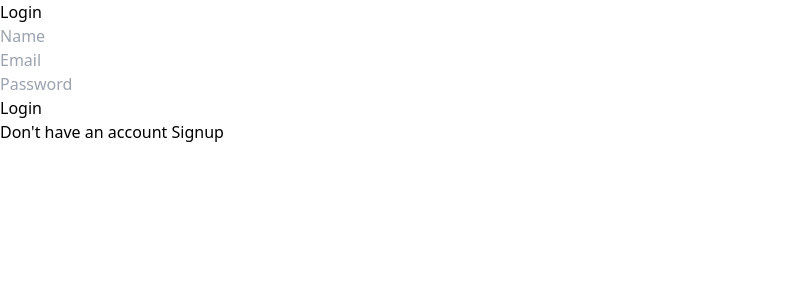
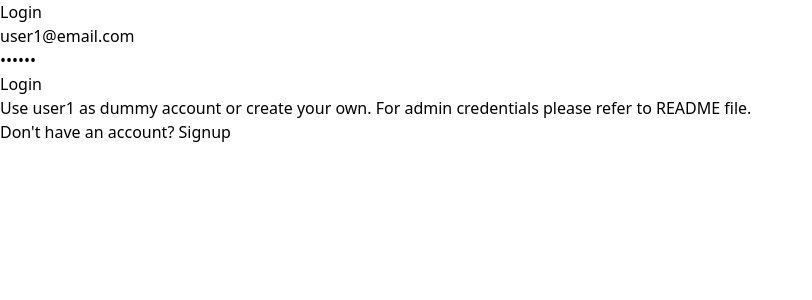
Before and after one commit to Jitesh7891/ChicCart, a React (Vite) app: page /login in a window 1280 px wide. Shown: the top 300 px of the page, without its empty margins (0-812 px from the left). Built offline with nearby package versions, Linux system fonts and the light colour scheme; no server answers.

Commit message:
Add login protection for routes and minor updates.

```diff
--- a/src/App.jsx
+++ b/src/App.jsx
@@ -1,5 +1,5 @@
-import { BrowserRouter as Router, Routes, Route } from 'react-router-dom';
-import './App.css'
+import { BrowserRouter as Router, Routes, Route, Navigate } from 'react-router-dom';
+import './App.css';
 import Home from './pages/home/Home';
 import Cart from './pages/cart/Cart';
 import Dashboard from './pages/admin/dashboard/Dashboard';
@@ -11,37 +11,83 @@ import Signup from './pages/registration/Signup';
 import ProductInfo from './pages/productinfo/ProductInfo';
 import AddProduct from './pages/admin/pages/AddProduct';
 import UpdateProduct from './pages/admin/pages/UpdateProduct';
-import { ToastContainer } from 'react-toastify';
+import {ToastContainer } from 'react-toastify';
 import 'react-toastify/dist/ReactToastify.css';
 
 function App() {
-
   return (
     <MyState>
-
       <Router>
         <Routes>
-            <Route path="/" element={<Home/>} />
-            <Route path="/order" element={<Order/>} />
-            <Route path="/dashboard" element={<Dashboard/>} />
-            <Route path="/cart" element={<Cart/>} />
-            <Route path="/login" element={<Login/>} />
-            <Route path="/signup" element={<Signup/>} />
-            <Route path="/productinfo/:id" element={<ProductInfo/>} />
-            <Route path="/addproduct" element={<AddProduct/>} />
-            <Route path="/updateproduct" element={<UpdateProduct/>} />
-            <Route path="/*" element={<Nopage/>} />
+          <Route path="/" element={<Home />} />
+          <Route path="/order" element={
+            <ProtectedRoute>
+              <Order />
+            </ProtectedRoute>
+          } />
+          <Route path="/cart" element={<Cart />} />
+          <Route path="/dashboard" element={
+            <ProtectedRouteForAdmin>
+              <Dashboard />
+            </ProtectedRouteForAdmin>
+          } />
+          <Route path="/productinfo" element={<ProductInfo />} />
+          <Route path="/login" element={
+            <OnlyNonLoggedInRoute>
+              <Login />
+            </OnlyNonLoggedInRoute>
+            } />
+          <Route path="/signup" element={
+            <OnlyNonLoggedInRoute>
+              <Signup />
+            </OnlyNonLoggedInRoute>
+            } />
+          <Route path="/addproduct" element={
+            <ProtectedRouteForAdmin>
+              <AddProduct />
+            </ProtectedRouteForAdmin>
+          } />
+          <Route path="/updateproduct" element={
+            <ProtectedRouteForAdmin>
+              <UpdateProduct />
+            </ProtectedRouteForAdmin>
+          } />
+          <Route path="/*" element={<Nopage />} />
         </Routes>
         <ToastContainer
           position="top-right"
-  autoClose={5000} // Set appropriate timing
+          autoClose={3000}
           hideProgressBar={false}
         />
-
       </Router>
-
     </MyState>
-  )
+  );
 }
 
-export default App
+export default App;
+
+export const OnlyNonLoggedInRoute = ({ children }) => {
+  if (localStorage.getItem('user')) {
+    return <Navigate to="/" />;
+  } else {
+    return children;
+  }
+};
+
+export const ProtectedRoute = ({ children }) => {
+  if (localStorage.getItem('user')) {
+    return children;
+  } else {
+    return <Navigate to="/login" />;
+  }
+};
+
+export const ProtectedRouteForAdmin = ({ children }) => {
+  const currentUser = JSON.parse(localStorage.getItem('user'));
+  if (currentUser && currentUser.user.email === 'admin@email.com') {
+    return children;
+  } else {
+    toast.error("no")
+    return (<Navigate to="/" />);
+  }
+};
--- a/src/components/productcard/ProductCard.jsx
+++ b/src/components/productcard/ProductCard.jsx
@@ -7,9 +7,9 @@ function ProductCard() {
     return (
         <section className="text-gray-600 body-font">
             <div className="container px-5 py-8 md:py-16 mx-auto">
-                <div class="lg:w-1/2 w-full mb-6 lg:mb-10">
-                    <h1 class="sm:text-3xl text-2xl font-medium title-font mb-2 text-gray-900" style={{ color: mode === 'dark' ? 'white' : '' }}>Our Latest Collection</h1>
-                    <div class="h-1 w-20 bg-pink-600 rounded"></div>
+                <div className="lg:w-1/2 w-full mb-6 lg:mb-10">
+                    <h1 className="sm:text-3xl text-2xl font-medium title-font mb-2 text-gray-900" style={{ color: mode === 'dark' ? 'white' : '' }}>Our Latest Collection</h1>
+                    <div className="h-1 w-20 bg-pink-600 rounded"></div>
                 </div>
 
                 <div className="flex flex-wrap -m-4">
--- a/src/pages/registration/Login.jsx
+++ b/src/pages/registration/Login.jsx
@@ -1,25 +1,71 @@
-import { Link } from 'react-router-dom'
+import { Link, useNavigate } from 'react-router-dom';
+import { useContext, useEffect, useRef } from 'react';
+import MyContext from '../../context/data/myContext';
+import Loader from '../../components/loader/Loader';
+import { signInWithEmailAndPassword } from 'firebase/auth';
+import { auth } from '../../firebase/firebaseConfig';
+import { toast } from "react-toastify";
 
 function Login() {
+    const context = useContext(MyContext);
+    const { loading, setLoading } = context;
+
+    const emailRef = useRef();
+    const passRef = useRef();
+
+    useEffect(() => {
+        emailRef.current.value = 'user1@email.com';
+        passRef.current.value = '123456';
+    }, [])
+
+    const navigate = useNavigate(); // For navigating after login
+
+    const clearFormValues = () => {
+        emailRef.current.value = '';
+        passRef.current.value = '';
+    };
+
+    const handleSubmit = async (e) => {
+        setLoading(true);
+        e.preventDefault();
+        try {
+            // Retrieve email and password values from the form
+            const email = emailRef.current.value;
+            const password = passRef.current.value;
+
+            // Authenticate the user with Firebase
+            const user = await signInWithEmailAndPassword(auth, email, password);
+
+            // Show success toast message
+            toast.success("Login Successful");
+
+            //set user in local storage
+            localStorage.setItem('user', JSON.stringify(user))
+
+            // Clear the form and navigate to a new page (e.g., dashboard)
+            clearFormValues();
+            setLoading(false);
+            navigate('/');
+        } catch (error) {
+            // Handle login errors
+            toast.error("Login failed: " + error.message);
+            setLoading(false);
+        }
+    };
 
     return (
-        <div className=' flex justify-center items-center h-screen'>
-            <form className=' bg-gray-700 px-10 py-10 rounded-xl '>
-                <div className="">
+        <div className='flex justify-center items-center h-screen'>
+            {loading && <Loader />}
+            <form className='bg-gray-700 px-10 py-10 rounded-xl' onSubmit={handleSubmit}>
+                <div>
                     <h1 className='text-center text-white text-xl mb-4 font-bold'>Login</h1>
                 </div>
                 <div>
-                    <input type="name"
-                        name='name'
-                        className=' bg-gray-500 mb-4 px-2 py-2 w-full lg:w-[20em] rounded-lg text-white placeholder:text-gray-200 outline-none'
-                        placeholder='Name'
-                        required
-                    />
-                </div>
-                <div>
-                    <input type="email"
-                        name='email'
-                        className=' bg-gray-500 mb-4 px-2 py-2 w-full lg:w-[20em] rounded-lg text-white placeholder:text-gray-200 outline-none'
+                    <input
+                        type="email"
+                        name="email"
+                        ref={emailRef}
+                        className='bg-gray-500 mb-4 px-2 py-2 w-full lg:w-[20em] rounded-lg text-white placeholder:text-gray-200 outline-none'
                         placeholder='Email'
                         required
                     />
@@ -27,24 +73,35 @@ function Login() {
                 <div>
                     <input
                         type="password"
-                        className=' bg-gray-500 mb-4 px-2 py-2 w-full lg:w-[20em] rounded-lg text-white placeholder:text-gray-200 outline-none'
+                        name="password"
+                        ref={passRef}
+                        className='bg-gray-500 mb-4 px-2 py-2 w-full lg:w-[20em] rounded-lg text-white placeholder:text-gray-200 outline-none'
                         placeholder='Password'
                         required
                         minLength={6}
                     />
                 </div>
-                <div className=' flex justify-center mb-3'>
+                <div className='flex justify-center mb-3'>
                     <button
-                        className=' bg-pink-600 hover:bg-pink-700 w-full text-white font-bold  px-2 py-2 rounded-lg'>
+                        type="submit"
+                        className='bg-pink-600 hover:bg-pink-700 w-full text-white font-bold px-2 py-2 rounded-lg'>
                         Login
                     </button>
+                </div >
+                <div className='max-w-[220px] md:max-w-[320px] text-white'>
+                    Use user1 as dummy account or create your own. For admin credentials please refer to <a className='font-bold' href="https://github.com/Jitesh7891/e-commerce">
+                        README file.
+                    </a>
                 </div>
+
                 <div>
-                    <h2 className='text-white'>Don't have an account <Link className=' text-pink-500 font-bold' to={'/signup'}>Signup</Link></h2>
+                    <h2 className='text-white'>
+                        Don't have an account? <Link className='text-pink-500 font-bold' to={'/signup'}>Signup</Link>
+                    </h2>
                 </div>
             </form>
         </div>
-    )
+    );
 }
 
-export default Login
+export default Login;
--- a/src/pages/registration/Signup.jsx
+++ b/src/pages/registration/Signup.jsx
@@ -53,6 +53,7 @@ function Signup() {
             // Reset the form fields and stop the loading state
             clearFormValues();
             setLoading(false);
+
 
         } catch (error) {
             console.log(toast)
```
Also changed, not shown: src/components/navbar/Navbar.jsx (+28 -15 lines), 1 other file (tests, documents, lock files or other folders). Lines whose indentation alone changed are shown as unchanged.
